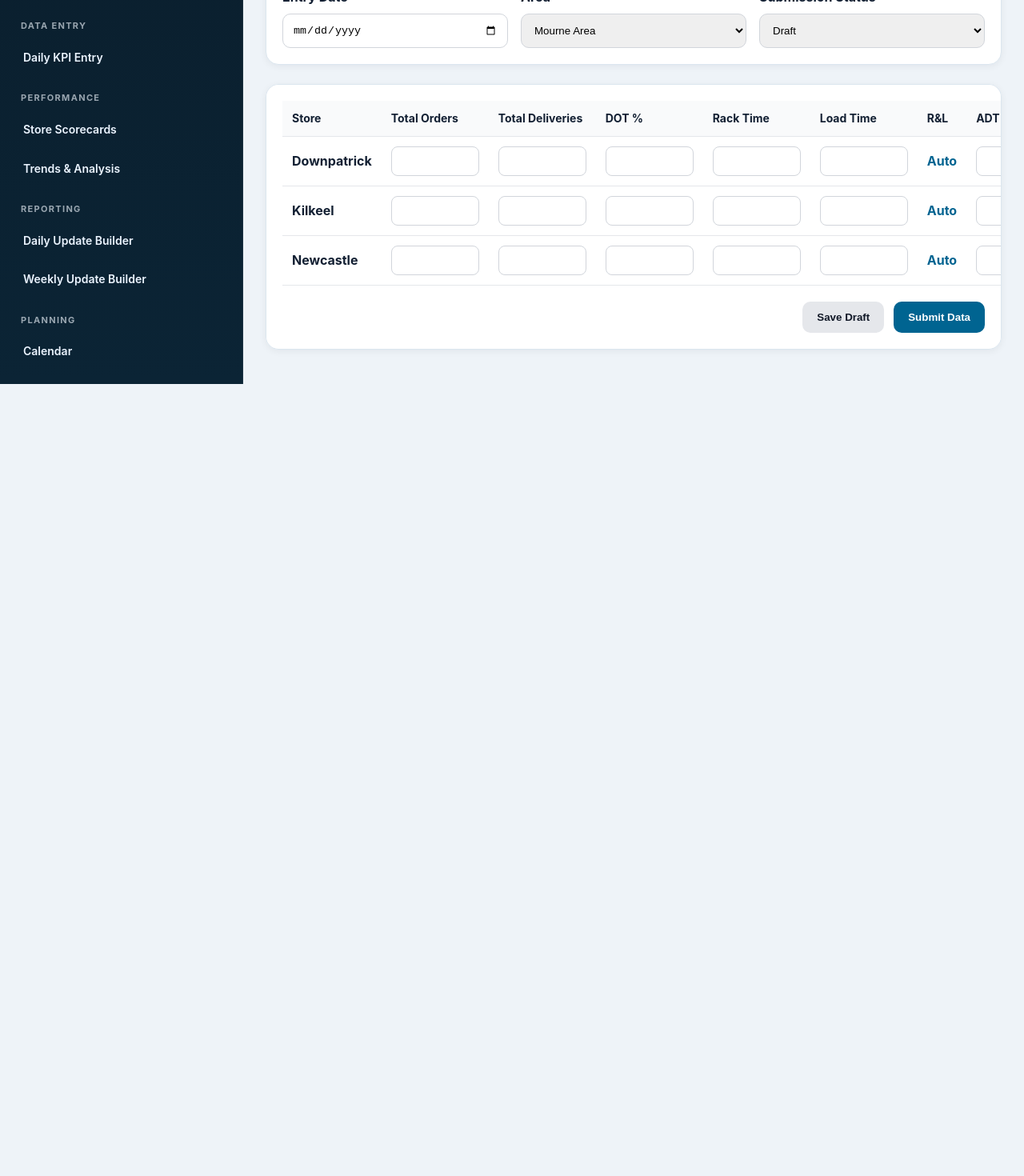
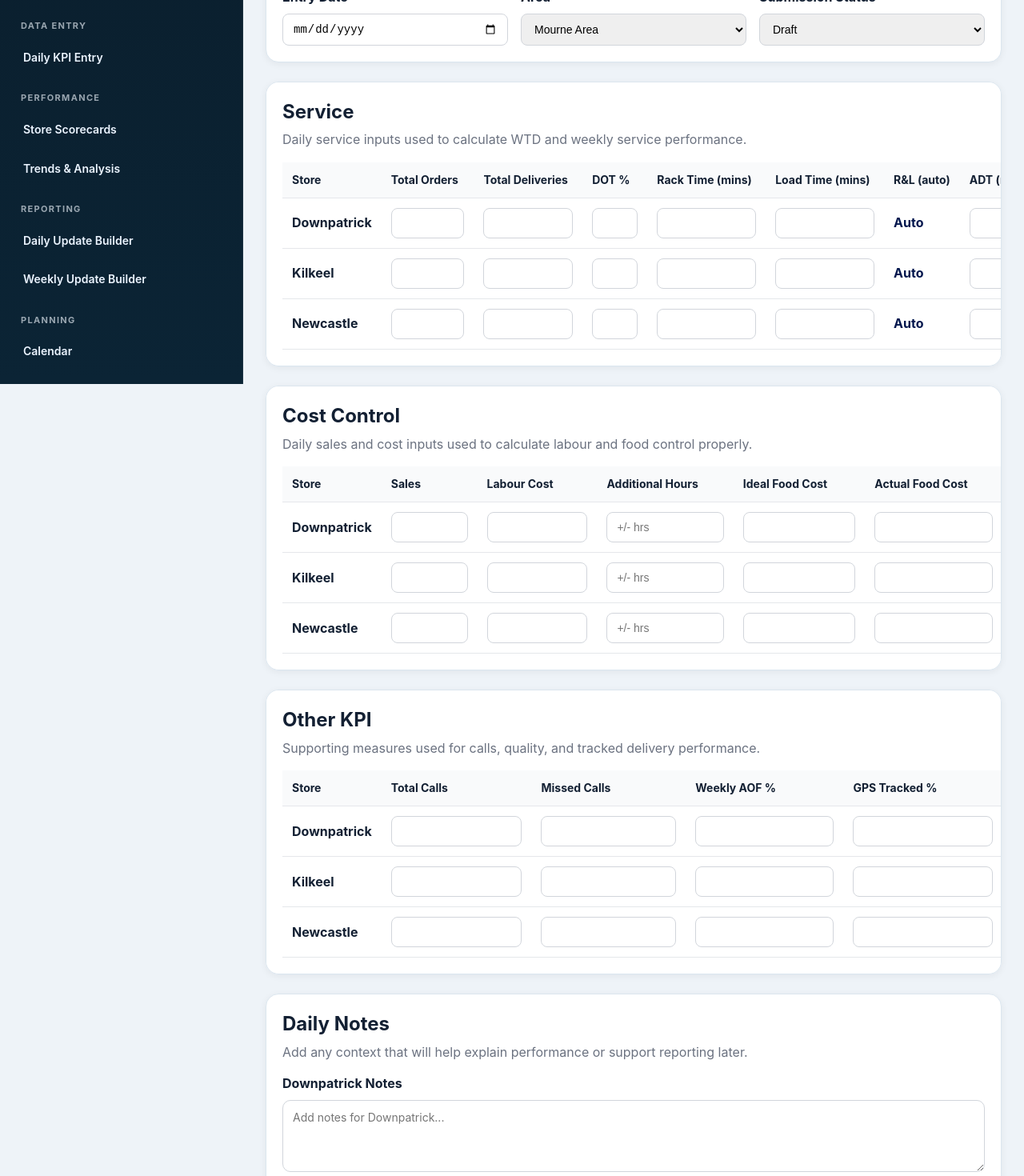
Before and after one commit to dmmh2025/AMOC, a Next.js app in the folder amoc-app/: page /performance/daily-entry in a window 1280 px wide. Shown: the part 320-1790 px from the top of the page at 80% size. Before the commit the page ends 800 px from the top, so only its background shows below. Built offline with nearby package versions, Linux system fonts and the light colour scheme.

Commit message:
Update page.tsx

```diff
--- a/amoc-app/app/performance/daily-entry/page.tsx
+++ b/amoc-app/app/performance/daily-entry/page.tsx
@@ -1,27 +1,27 @@
 export default function DailyKpiEntryPage() {
   const stores = ["Downpatrick", "Kilkeel", "Newcastle"];
 
-  const headings = [
-    "Store",
-    "Total Orders",
-    "Total Deliveries",
-    "DOT %",
-    "Rack Time",
-    "Load Time",
-    "R&L",
-    "ADT",
-    "Extreme Late %",
-    "Sales",
-    "Labour Cost",
-    "Additional Hours",
-    "Ideal Food Cost",
-    "Actual Food Cost",
-    "Total Calls",
-    "Missed Calls",
-    "Weekly AOF %",
-    "GPS Tracked %",
-    "Notes",
-  ];
+  const inputStyle = {
+    width: "100%",
+    padding: "10px 12px",
+    borderRadius: "8px",
+    border: "1px solid #d1d5db",
+    fontSize: "14px",
+  } as const;
+
+  const thStyle = {
+    textAlign: "left" as const,
+    padding: "12px",
+    borderBottom: "1px solid #e5e7eb",
+    fontSize: "14px",
+    whiteSpace: "nowrap" as const,
+  };
+
+  const tdStyle = {
+    padding: "12px",
+    borderBottom: "1px solid #e5e7eb",
+    verticalAlign: "middle" as const,
+  };
 
   return (
     <main>
@@ -71,29 +71,12 @@ export default function DailyKpiEntryPage() {
             <label style={{ display: "block", fontWeight: 700, marginBottom: "8px" }}>
               Entry Date
             </label>
-            <input
-              type="date"
-              style={{
-                width: "100%",
-                padding: "12px",
-                borderRadius: "10px",
-                border: "1px solid #d1d5db",
-              }}
-            />
+            <input type="date" style={inputStyle} />
           </div>
 
           <div>
-            <label style={{ display: "block", fontWeight: 700, marginBottom: "8px" }}>
-              Area
-            </label>
-            <select
-              style={{
-                width: "100%",
-                padding: "12px",
-                borderRadius: "10px",
-                border: "1px solid #d1d5db",
-              }}
-            >
+            <label style={{ display: "block", fontWeight: 700, marginBottom: "8px" }}>Area</label>
+            <select style={inputStyle}>
               <option>Mourne Area</option>
             </select>
           </div>
@@ -102,14 +85,7 @@ export default function DailyKpiEntryPage() {
             <label style={{ display: "block", fontWeight: 700, marginBottom: "8px" }}>
               Submission Status
             </label>
-            <select
-              style={{
-                width: "100%",
-                padding: "12px",
-                borderRadius: "10px",
-                border: "1px solid #d1d5db",
-              }}
-            >
+            <select style={inputStyle}>
               <option>Draft</option>
               <option>Submitted</option>
               <option>Final</option>
@@ -118,146 +94,204 @@ export default function DailyKpiEntryPage() {
         </div>
       </section>
 
-      <section className="amoc-panel" style={{ overflowX: "auto" }}>
+      <section className="amoc-panel" style={{ marginBottom: "24px", overflowX: "auto" }}>
+        <div style={{ marginBottom: "16px" }}>
+          <h2 style={{ margin: 0, fontSize: "24px" }}>Service</h2>
+          <p style={{ margin: "6px 0 0 0", color: "#6b7280" }}>
+            Daily service inputs used to calculate WTD and weekly service performance.
+          </p>
+        </div>
+
         <table
           style={{
             width: "100%",
             borderCollapse: "collapse",
-            minWidth: "1900px",
+            minWidth: "1100px",
           }}
         >
           <thead>
             <tr style={{ background: "#f9fafb" }}>
-              {headings.map((heading) => (
-                <th
-                  key={heading}
-                  style={{
-                    textAlign: "left",
-                    padding: "12px",
-                    borderBottom: "1px solid #e5e7eb",
-                    fontSize: "14px",
-                    whiteSpace: "nowrap",
-                  }}
-                >
-                  {heading}
-                </th>
-              ))}
+              <th style={thStyle}>Store</th>
+              <th style={thStyle}>Total Orders</th>
+              <th style={thStyle}>Total Deliveries</th>
+              <th style={thStyle}>DOT %</th>
+              <th style={thStyle}>Rack Time (mins)</th>
+              <th style={thStyle}>Load Time (mins)</th>
+              <th style={thStyle}>R&amp;L (auto)</th>
+              <th style={thStyle}>ADT (mins)</th>
+              <th style={thStyle}>Extreme Lates %</th>
             </tr>
           </thead>
-
           <tbody>
             {stores.map((store) => (
               <tr key={store}>
-                <td
-                  style={{
-                    padding: "12px",
-                    borderBottom: "1px solid #e5e7eb",
-                    fontWeight: 700,
-                    whiteSpace: "nowrap",
-                  }}
-                >
-                  {store}
+                <td style={{ ...tdStyle, fontWeight: 700 }}>{store}</td>
+                <td style={tdStyle}>
+                  <input type="number" step="1" style={inputStyle} />
                 </td>
-
-                {[
-                  "total_orders",
-                  "total_deliveries",
-                  "dot_pct",
-                  "rack_time",
-                  "load_time",
-                ].map((field) => (
-                  <td
-                    key={field}
-                    style={{
-                      padding: "12px",
-                      borderBottom: "1px solid #e5e7eb",
-                    }}
-                  >
-                    <input
-                      type="number"
-                      step="0.01"
-                      style={{
-                        width: "110px",
-                        padding: "10px",
-                        borderRadius: "8px",
-                        border: "1px solid #d1d5db",
-                      }}
-                    />
-                  </td>
-                ))}
-
-                <td
-                  style={{
-                    padding: "12px",
-                    borderBottom: "1px solid #e5e7eb",
-                    fontWeight: 700,
-                    color: "#006491",
-                    whiteSpace: "nowrap",
-                  }}
-                >
-                  Auto
+                <td style={tdStyle}>
+                  <input type="number" step="1" style={inputStyle} />
                 </td>
-
-                {[
-                  "adt",
-                  "extreme_late_pct",
-                  "sales",
-                  "labour_cost",
-                  "ideal_food_cost",
-                  "actual_food_cost",
-                  "total_calls",
-                  "missed_calls",
-                  "weekly_aof",
-                  "gps_tracked_pct",
-                ].map((field) => (
-                  <td
-                    key={field}
-                    style={{
-                      padding: "12px",
-                      borderBottom: "1px solid #e5e7eb",
-                    }}
-                  >
-                    <input
-                      type="number"
-                      step="0.01"
-                      style={{
-                        width: "110px",
-                        padding: "10px",
-                        borderRadius: "8px",
-                        border: "1px solid #d1d5db",
-                      }}
-                    />
-                  </td>
-                ))}
-
-                <td
-                  style={{
-                    padding: "12px",
-                    borderBottom: "1px solid #e5e7eb",
-                  }}
-                >
-                  <input
-                    type="text"
-                    placeholder="Add notes..."
-                    style={{
-                      width: "220px",
-                      padding: "10px",
-                      borderRadius: "8px",
-                      border: "1px solid #d1d5db",
-                    }}
-                  />
+                <td style={tdStyle}>
+                  <input type="number" step="0.01" style={inputStyle} />
+                </td>
+                <td style={tdStyle}>
+                  <input type="number" step="0.01" style={inputStyle} />
+                </td>
+                <td style={tdStyle}>
+                  <input type="number" step="0.01" style={inputStyle} />
+                </td>
+                <td style={{ ...tdStyle, fontWeight: 700, color: "#00164d" }}>Auto</td>
+                <td style={tdStyle}>
+                  <input type="number" step="0.01" style={inputStyle} />
+                </td>
+                <td style={tdStyle}>
+                  <input type="number" step="0.01" style={inputStyle} />
                 </td>
               </tr>
             ))}
           </tbody>
         </table>
+      </section>
+
+      <section className="amoc-panel" style={{ marginBottom: "24px", overflowX: "auto" }}>
+        <div style={{ marginBottom: "16px" }}>
+          <h2 style={{ margin: 0, fontSize: "24px" }}>Cost Control</h2>
+          <p style={{ margin: "6px 0 0 0", color: "#6b7280" }}>
+            Daily sales and cost inputs used to calculate labour and food control properly.
+          </p>
+        </div>
+
+        <table
+          style={{
+            width: "100%",
+            borderCollapse: "collapse",
+            minWidth: "900px",
+          }}
+        >
+          <thead>
+            <tr style={{ background: "#f9fafb" }}>
+              <th style={thStyle}>Store</th>
+              <th style={thStyle}>Sales</th>
+              <th style={thStyle}>Labour Cost</th>
+              <th style={thStyle}>Additional Hours</th>
+              <th style={thStyle}>Ideal Food Cost</th>
+              <th style={thStyle}>Actual Food Cost</th>
+            </tr>
+          </thead>
+          <tbody>
+            {stores.map((store) => (
+              <tr key={store}>
+                <td style={{ ...tdStyle, fontWeight: 700 }}>{store}</td>
+                <td style={tdStyle}>
+                  <input type="number" step="0.01" style={inputStyle} />
+                </td>
+                <td style={tdStyle}>
+                  <input type="number" step="0.01" style={inputStyle} />
+                </td>
+                <td style={tdStyle}>
+                  <input type="number" step="0.25" placeholder="+/- hrs" style={inputStyle} />
+                </td>
+                <td style={tdStyle}>
+                  <input type="number" step="0.01" style={inputStyle} />
+                </td>
+                <td style={tdStyle}>
+                  <input type="number" step="0.01" style={inputStyle} />
+                </td>
+              </tr>
+            ))}
+          </tbody>
+        </table>
+      </section>
+
+      <section className="amoc-panel" style={{ marginBottom: "24px", overflowX: "auto" }}>
+        <div style={{ marginBottom: "16px" }}>
+          <h2 style={{ margin: 0, fontSize: "24px" }}>Other KPI</h2>
+          <p style={{ margin: "6px 0 0 0", color: "#6b7280" }}>
+            Supporting measures used for calls, quality, and tracked delivery performance.
+          </p>
+        </div>
+
+        <table
+          style={{
+            width: "100%",
+            borderCollapse: "collapse",
+            minWidth: "900px",
+          }}
+        >
+          <thead>
+            <tr style={{ background: "#f9fafb" }}>
+              <th style={thStyle}>Store</th>
+              <th style={thStyle}>Total Calls</th>
+              <th style={thStyle}>Missed Calls</th>
+              <th style={thStyle}>Weekly AOF %</th>
+              <th style={thStyle}>GPS Tracked %</th>
+            </tr>
+          </thead>
+          <tbody>
+            {stores.map((store) => (
+              <tr key={store}>
+                <td style={{ ...tdStyle, fontWeight: 700 }}>{store}</td>
+                <td style={tdStyle}>
+                  <input type="number" step="1" style={inputStyle} />
+                </td>
+                <td style={tdStyle}>
+                  <input type="number" step="1" style={inputStyle} />
+                </td>
+                <td style={tdStyle}>
+                  <input type="number" step="0.01" style={inputStyle} />
+                </td>
+                <td style={tdStyle}>
+                  <input type="number" step="0.01" style={inputStyle} />
+                </td>
+              </tr>
+            ))}
+          </tbody>
+        </table>
+      </section>
+
+      <section className="amoc-panel">
+        <div style={{ marginBottom: "16px" }}>
+          <h2 style={{ margin: 0, fontSize: "24px" }}>Daily Notes</h2>
+          <p style={{ margin: "6px 0 0 0", color: "#6b7280" }}>
+            Add any context that will help explain performance or support reporting later.
+          </p>
+        </div>
+
+        <div
+          style={{
+            display: "grid",
+            gap: "14px",
+            marginBottom: "18px",
+          }}
+        >
+          {stores.map((store) => (
+            <div key={store}>
+              <label style={{ display: "block", fontWeight: 700, marginBottom: "8px" }}>
+                {store} Notes
+              </label>
+              <textarea
+                placeholder={`Add notes for ${store}...`}
+                style={{
+                  width: "100%",
+                  minHeight: "90px",
+                  padding: "12px",
+                  borderRadius: "10px",
+                  border: "1px solid #d1d5db",
+                  fontSize: "14px",
+                  resize: "vertical",
+                  fontFamily: "inherit",
+                }}
+              />
+            </div>
+          ))}
+        </div>
 
         <div
           style={{
             display: "flex",
             gap: "12px",
             justifyContent: "flex-end",
-            marginTop: "20px",
             flexWrap: "wrap",
           }}
         >
@@ -277,7 +311,7 @@ export default function DailyKpiEntryPage() {
 
           <button
             style={{
-              background: "#006491",
+              background: "#00164d",
               color: "#ffffff",
               border: "none",
               borderRadius: "10px",
```
